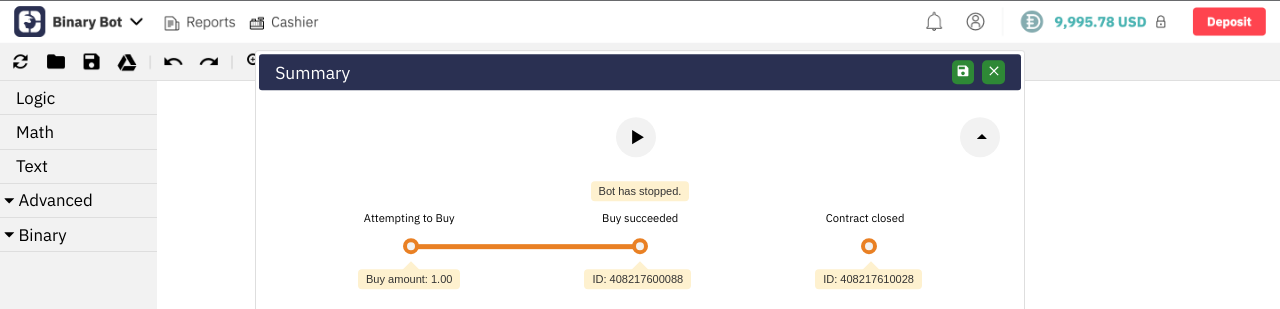
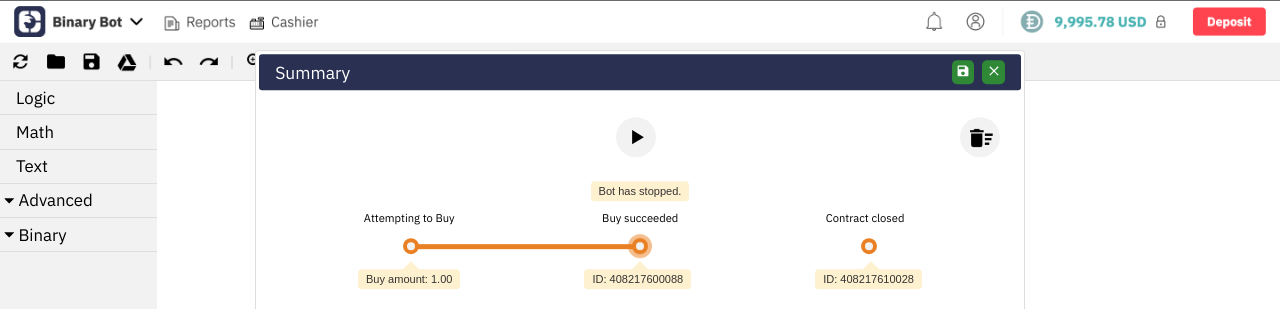
Before and after one commit to Sumeet16/prac-project, a React (Vite) app: page / in a window 1280 px wide. Shown: the top 309 px of the page. Built offline with nearby package versions, Linux system fonts and the light colour scheme.

Commit message:
first commit -4

```diff
--- a/src/App.css
+++ b/src/App.css
@@ -203,12 +203,31 @@
     border-radius: 100%;
     border: 0.4em solid #e98024;
     background-color: #F2F2F2;
-    z-index: 1;
     display: flex;
     align-items: center;
     justify-content: center;
-    overflow: visible;
+    transform-style: preserve-3d;
 }
+
+.animation_dot{
+    border: 0.0rem solid #e9802482;
+    border-radius: 50%;
+    transform: translateZ(-10px);
+}
+
+.animate{
+    animation-name: example;
+    animation-duration: 1.1s;
+    animation-iteration-count: infinite;
+}
+
+@keyframes example {
+    0%   {border: 0.0rem solid #e9802482;}
+    25%  {border: 0.2rem solid #e9802482;}
+    50%  {border: 0.4rem solid #e9802482;}
+    75%  {border: 0.6rem solid #e9802482;}
+    100% {border: 0.8rem solid #e9802482;}
+  }
 
 .progress_bar{
     width: 68%;
@@ -217,12 +236,23 @@
     position: absolute;
     left: 16.25%;
     z-index: -1;
+    transition: 0.3s ease-in-out;
+}
+
+.first_box img{
+    width: 150%;
+    margin-left: -0.45rem;
+}
+
+.first_box:hover{
+    background-color: #dedede;
 }
 
 .bar{
     width: 50%;
     height: 5px;
     background-color: #e98024;
+    transition: 0.3s ease-in-out;
 }
 
 .fourth_row{
@@ -293,6 +323,7 @@
 
 .result{
     height: auto;
+    overflow: hidden;
 }
 
 .result_table td, .result_table th{
--- a/src/App.jsx
+++ b/src/App.jsx
@@ -3,6 +3,7 @@
 import footer from "./assets/footer.png"
 import menuBar from "./assets/menu-bar.png"
 import menuTab from "./assets/menu-tab.png"
+import deleteTab from "./assets/delete.png"
 import navbar from "./assets/navbar.png"
 import script from "./assets/script.png"
 
@@ -72,15 +73,7 @@
             </svg>
           </div>
           <div className="first_box">
-            <svg width="0.65rem" height="0.65rem" viewBox="0 0 16 16" version="1.1" xmlns="http://www.w3.org/2000/svg" xmlns:xlink="http://www.w3.org/1999/xlink" fill="#000000" transform="rotate(180)">
-
-              <g id="SVGRepo_bgCarrier" stroke-width="0" />
-
-              <g id="SVGRepo_tracerCarrier" stroke-linecap="round" stroke-linejoin="round" />
-
-              <g id="SVGRepo_iconCarrier"> <rect width="16" height="16" id="icon-bound" fill="none" /> <polygon points="8,3 16,11 0,11" /> </g>
-
-            </svg>
+            <img src={deleteTab} />
           </div>
         </div>
 
@@ -98,7 +91,7 @@
               <div className="bar"></div>
             </div>
             <div className="progress_points"></div>
-            <div className="progress_points"></div>
+            <div className="progress_points"><div className="animation_dot animate"></div></div>
             <div className="progress_points"></div>
           </div>
           <div className="fourth_row">
@@ -286,7 +279,7 @@
         </div>
 
         <div className="table_box result">
-          <table className='result_table'>
+          <table className='result_table' style={{overflow: "hidden"}}>
             <tr>
               <th>Account</th>
               <th>No. of runs	</th>
```
Also changed, not shown: src/assets/delete.png (added).
